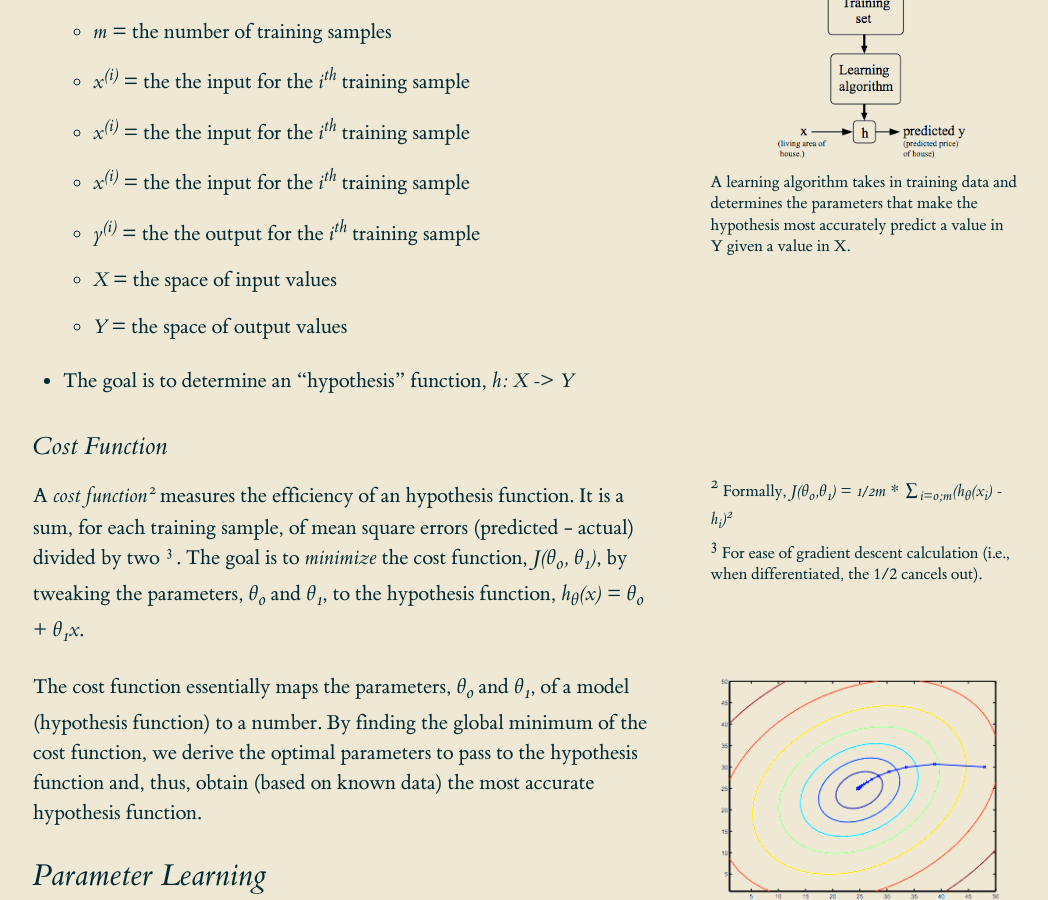
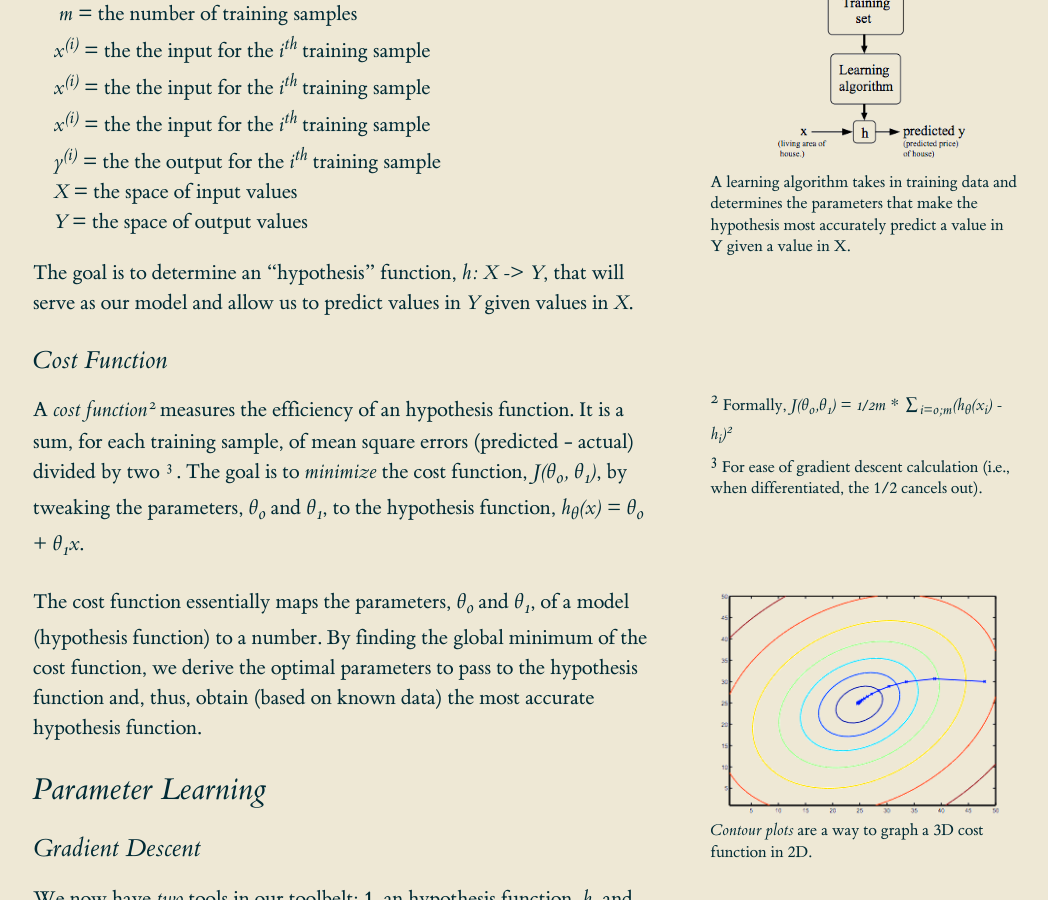
Before and after one commit to dempe/dempe.github.io, a Jekyll site: the page built from _posts/2017-11-23-machine-learning-notes.md, in a window 1280 px wide and 900 px high, scrolled down 1515 px. Shown: the whole window, without its empty margins (127-1175 px from the left). Built offline with Jekyll 4.4.1, drawn with Linux system fonts in a browser that asks for light colours.

Commit message:
tidy up ml post

```diff
--- a/_posts/2017-11-23-machine-learning-notes.md
+++ b/_posts/2017-11-23-machine-learning-notes.md
@@ -46,15 +46,16 @@ There are two broad categories of machine learning algorithms: _supervised_ and
    alt='Image of how the hypothesis function works with the training data'
 %}
 
-  - Notation
-    - _m_ = the number of training samples
-    - _x<sup>(i)</sup>_ = the the input for the _i<sup>th</sup>_ training sample
-    - _x<sup>(i)</sup>_ = the the input for the _i<sup>th</sup>_ training sample
-    - _x<sup>(i)</sup>_ = the the input for the _i<sup>th</sup>_ training sample
-    - _y<sup>(i)</sup>_ = the the output for the _i<sup>th</sup>_ training sample
-    - _X_ = the space of input values
-    - _Y_ = the space of output values
-  - The goal is to determine an "hypothesis" function, _h: X -> Y_
+Notation
+<br/>&nbsp;&nbsp;&nbsp;&nbsp; _m_ = the number of training samples
+<br/>&nbsp;&nbsp;&nbsp;&nbsp;_x<sup>(i)</sup>_ = the the input for the _i<sup>th</sup>_ training sample
+<br/>&nbsp;&nbsp;&nbsp;&nbsp;_x<sup>(i)</sup>_ = the the input for the _i<sup>th</sup>_ training sample
+<br/>&nbsp;&nbsp;&nbsp;&nbsp;_x<sup>(i)</sup>_ = the the input for the _i<sup>th</sup>_ training sample
+<br/>&nbsp;&nbsp;&nbsp;&nbsp;_y<sup>(i)</sup>_ = the the output for the _i<sup>th</sup>_ training sample
+<br/>&nbsp;&nbsp;&nbsp;&nbsp;_X_ = the space of input values
+<br/>&nbsp;&nbsp;&nbsp;&nbsp;_Y_ = the space of output values
+
+The goal is to determine an "hypothesis" function, _h: X -> Y_, that will serve as our model and allow us to predict values in _Y_ given values in _X_.
 
 ### Cost Function
   A _cost function_{% include side_note.html
```
